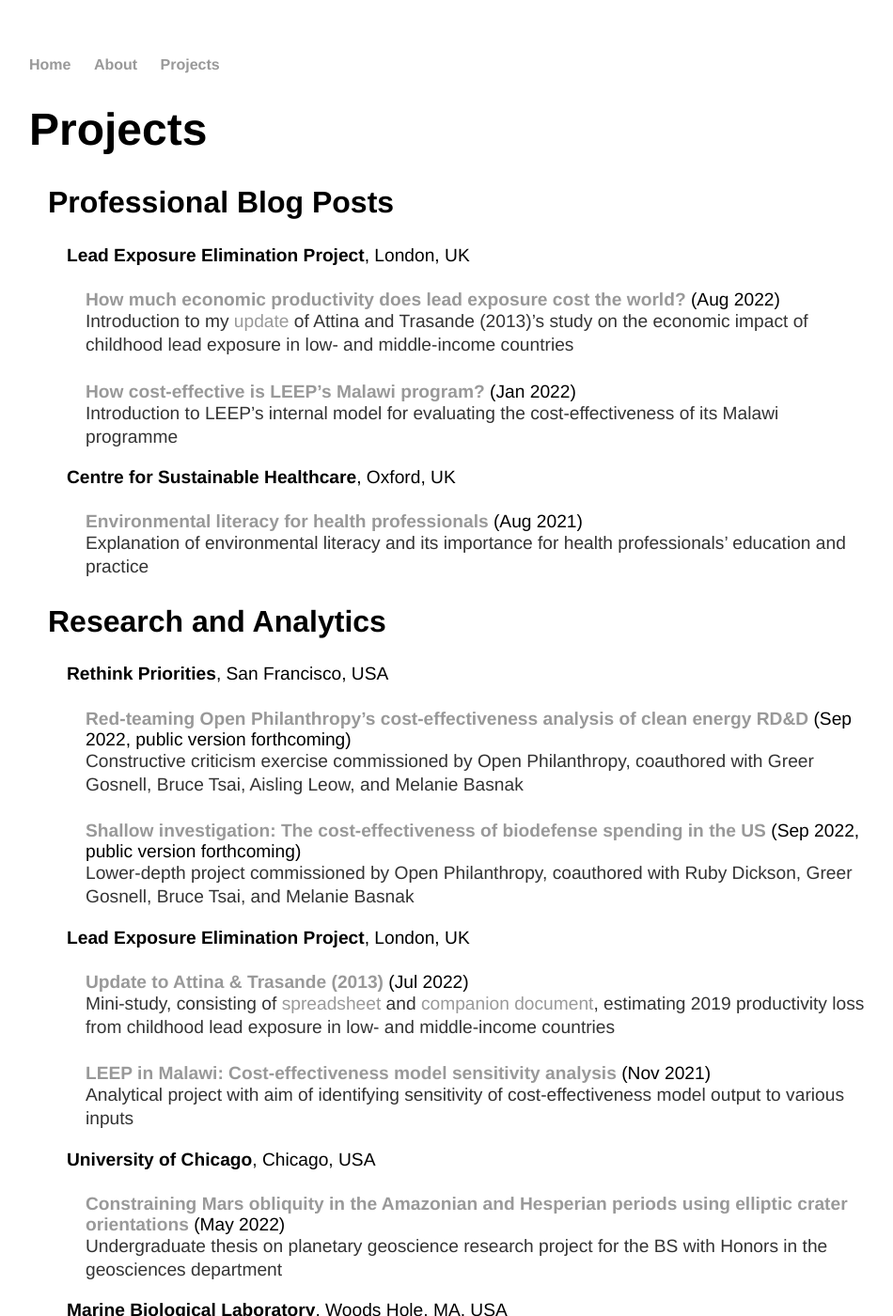
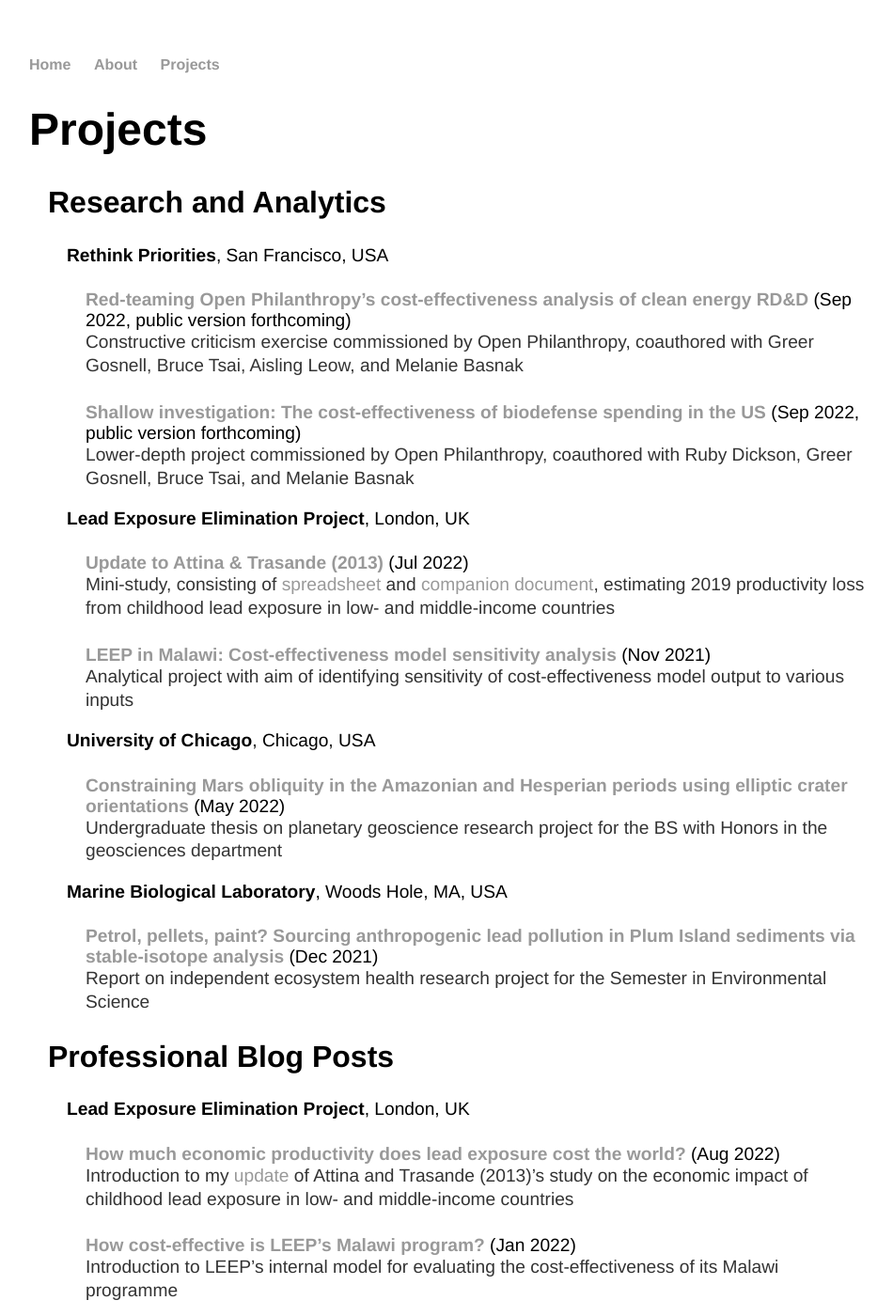
Before and after one commit to y-james-hu/y-james-hu.github.io, a Jekyll site: the page built from projects/index.html, in a window 1280 px wide and 1400 px high. Shown: the whole window at 94% size, without its empty margins (161-1111 px from the left). Built offline with Jekyll 4.4.1, drawn with Linux system fonts in a browser that asks for light colours; some of the changed text lies outside the part shown.

Commit message:
Update index.html

```diff
--- a/projects/index.html
+++ b/projects/index.html
@@ -3,21 +3,6 @@
 title: Projects
 ---
   <h1>{{ page.title }}</h1>
-
-  <h2 style="margin-left: 20px">Professional Blog Posts</h2>
-
-    <h3 style="margin-left: 40px">Lead Exposure Elimination Project<span style="font-weight:normal">, London, UK</span></p>
-
-      <h4 style="margin-left: 60px"><a href = "https://leadelimination.org/economic-productivity-lead-exposure/">How much economic productivity does lead exposure cost the world?</a><span style="font-weight:normal"> (Aug 2022)</span></h4>
-      <p style="margin-left: 60px">Introduction to my <a href = "#update">update</a> of Attina and Trasande (2013)’s study on the economic impact of childhood lead exposure in low- and middle-income countries</p>
-
-      <h4 style="margin-left: 60px"><a href = "https://leadelimination.org/malawi_cost-effectiveness_intro/">How cost-effective is LEEP’s Malawi program?</a><span style="font-weight:normal"> (Jan 2022)</span></h4>
-      <p style="margin-left: 60px">Introduction to LEEP’s internal model for evaluating the cost-effectiveness of its Malawi programme</p>
-
-    <h3 style="margin-left: 40px">Centre for Sustainable Healthcare<span style="font-weight:normal">, Oxford, UK</span></p>
-
-      <h4 style="margin-left: 60px"><a href="https://sustainablehealthcare.org.uk/blog/environmental-literacy-health-professionals">Environmental literacy for health professionals</a><span style="font-weight:normal"> (Aug 2021)</span></h4>
-      <p style="margin-left: 60px">Explanation of environmental literacy and its importance for health professionals’ education and practice</p>
 
   <h2 style="margin-left: 20px">Research and Analytics</h2>
 
@@ -47,6 +32,21 @@
       <h4 style="margin-left: 60px"><a href = "mbl_ses_report.pdf">Petrol, pellets, paint? Sourcing anthropogenic lead pollution in Plum Island sediments via stable-isotope analysis</a><span style="font-weight:normal"> (Dec 2021)</span></h4>
       <p style="margin-left: 60px">Report on independent ecosystem health research project for the Semester in Environmental Science</p>
 
+  <h2 style="margin-left: 20px">Professional Blog Posts</h2>
+
+    <h3 style="margin-left: 40px">Lead Exposure Elimination Project<span style="font-weight:normal">, London, UK</span></p>
+
+      <h4 style="margin-left: 60px"><a href = "https://leadelimination.org/economic-productivity-lead-exposure/">How much economic productivity does lead exposure cost the world?</a><span style="font-weight:normal"> (Aug 2022)</span></h4>
+      <p style="margin-left: 60px">Introduction to my <a href = "#update">update</a> of Attina and Trasande (2013)’s study on the economic impact of childhood lead exposure in low- and middle-income countries</p>
+
+      <h4 style="margin-left: 60px"><a href = "https://leadelimination.org/malawi_cost-effectiveness_intro/">How cost-effective is LEEP’s Malawi program?</a><span style="font-weight:normal"> (Jan 2022)</span></h4>
+      <p style="margin-left: 60px">Introduction to LEEP’s internal model for evaluating the cost-effectiveness of its Malawi programme</p>
+
+    <h3 style="margin-left: 40px">Centre for Sustainable Healthcare<span style="font-weight:normal">, Oxford, UK</span></p>
+
+      <h4 style="margin-left: 60px"><a href="https://sustainablehealthcare.org.uk/blog/environmental-literacy-health-professionals">Environmental literacy for health professionals</a><span style="font-weight:normal"> (Aug 2021)</span></h4>
+      <p style="margin-left: 60px">Explanation of environmental literacy and its importance for health professionals’ education and practice</p>
+
   <h2 style="margin-left: 20px">Design and Editorial</h2>
 
     <h3 style="margin-left: 40px">Lead Exposure Elimination Project<span style="font-weight:normal">, London, UK</span></p>
```
